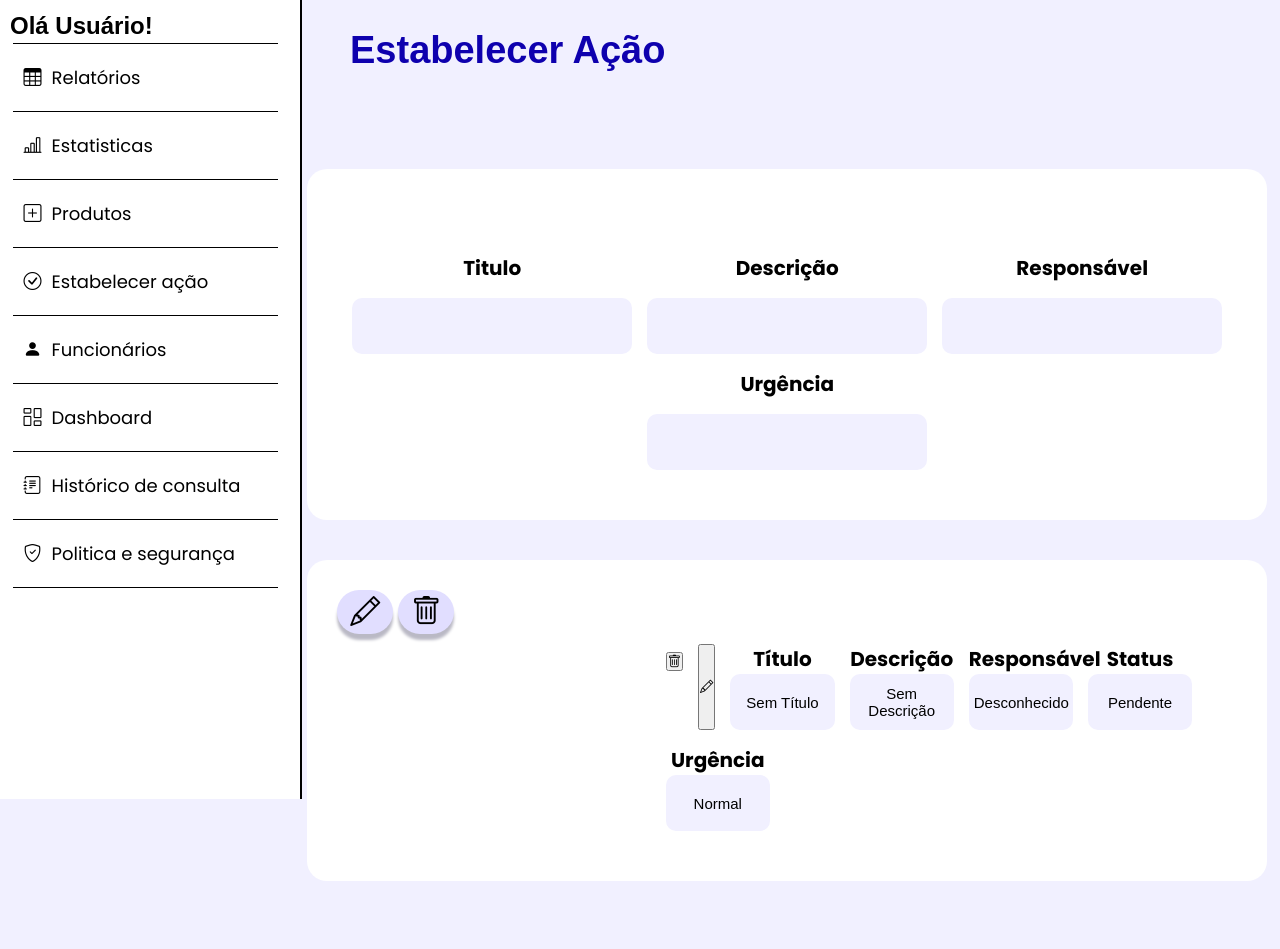
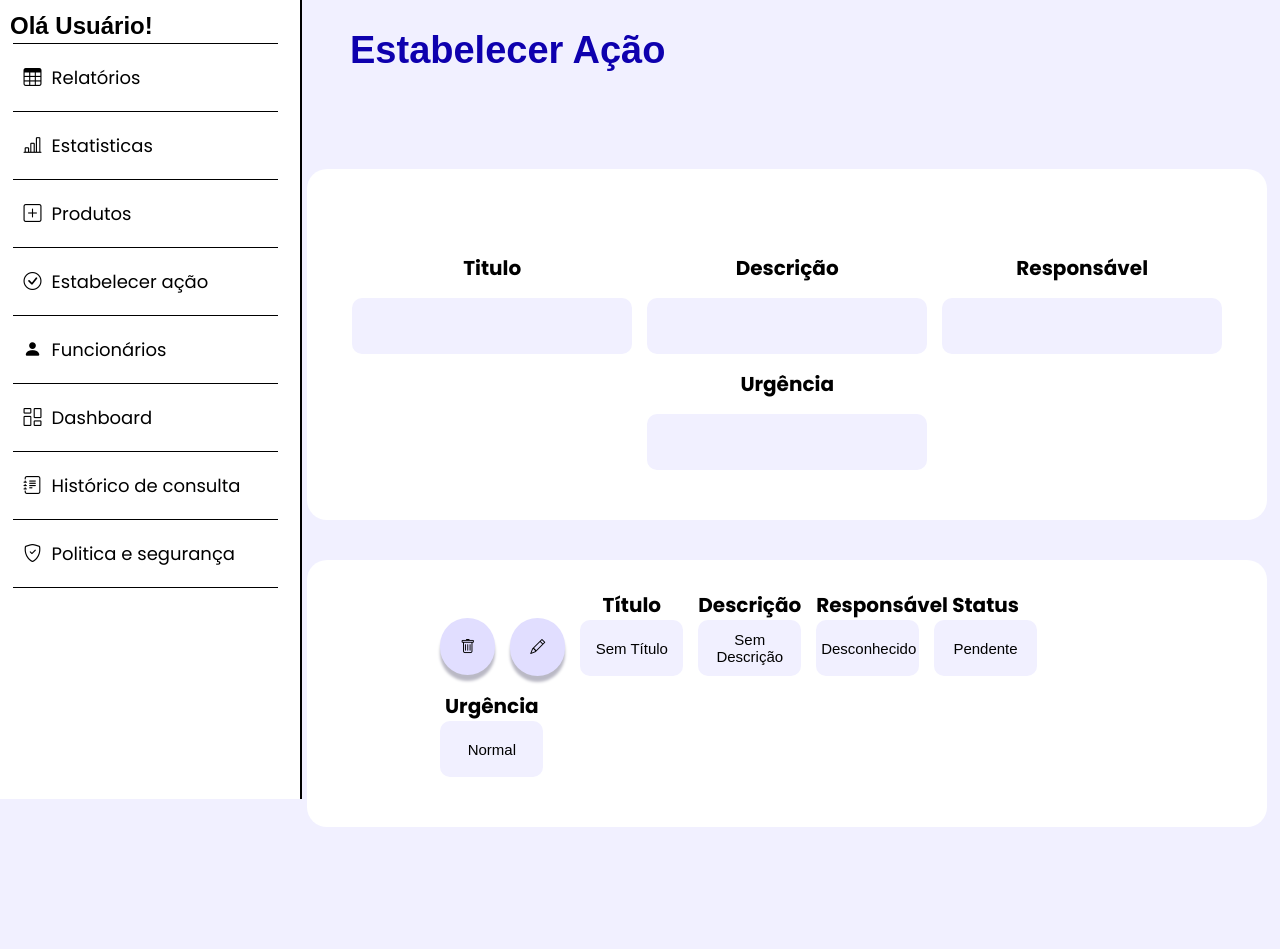
Before and after one commit to vitor742/FrontEF, a Django app: template estoque_facil/templates/estabelecer_acao/estabelecer_acao.html in a window 1280 px wide. Shown: the part 61-1010 px from the top of the page. Run offline with Django 5.2, Linux system fonts and the light colour scheme; the template is opened without the code that fills it: most values are stand-ins (such as "Sample title", 1, 10 or a date in 2020).

Commit message:
Ajusta botoes na aba de produtos

```diff
--- a/estoque_facil/estoque_facil/settings.py
+++ b/estoque_facil/estoque_facil/settings.py
@@ -13,7 +13,7 @@
 from firebase_admin import credentials
 from pathlib import Path
 
-FIREBASE_CREDENTIALS = "./config/Firecred.json"
+FIREBASE_CREDENTIALS = "./config/estoquefacil-7b03b-firebase-adminsdk-fbsvc-a28ff428b9.json"
 
 try:
     cred = credentials.Certificate(FIREBASE_CREDENTIALS)
--- a/estoque_facil/static/css/style_acao2.css
+++ b/estoque_facil/static/css/style_acao2.css
@@ -327,14 +327,13 @@
     display: flex;
     flex-wrap: wrap;
     gap: 15px;
-    margin-right: 38vh;
 }
 
 .displayGroup2 {
     display: flex;
     flex-direction: column;
     text-align: center;
-    width: calc(20% - 15px);
+    width: calc(17% - 15px);
 }
 
 .displayBtns {
@@ -372,3 +371,21 @@
     padding-right: 13px;
     padding-left: 13px;
 }
+.btnDelete, .btnEdit {
+    display: flex;
+    gap: 5px;
+    padding: 20px 20px;
+    border-radius: 100px;
+    border: none;
+    background-color: #e1deff;
+    box-shadow: 0px 6px 3px #bab9c5;
+    cursor: pointer;
+    font-size: 15px;
+    font-weight: bold;
+    font-family: sans-serif;
+    transition: 0.3s ease;
+    margin-top: 28px;
+}
+.btnDelete:hover, .btnEdit:hover{
+    background-color: #90a8ff ;
+}
--- a/estoque_facil/templates/estabelecer_acao/estabelecer_acao.html
+++ b/estoque_facil/templates/estabelecer_acao/estabelecer_acao.html
@@ -145,10 +145,7 @@
 
     <div class="addAcaoContainer" id="infoAcaoContainer">
 
-        <div class="infoEditTools">
-            <button class="btnBase" id="editAcao"><i class="bi bi-pencil"></i></button>
-            <button class="btnBase" id="delAcao"><i class="bi bi-trash"></i></button>
-        </div>
+
         <div class="displayGroup">
             {% for tarefa in tarefas %}
             <form method="post" action="{% url 'delete_acao' %}" class="formDelete">
```
Also changed, not shown: estoque_facil/config/estoquefacil-7b03b-firebase-adminsdk-fbsvc-a28ff428b9.json (added, +13 -0 lines), estoque_facil/config/fireCred.json (deleted, +0 -13 lines).
